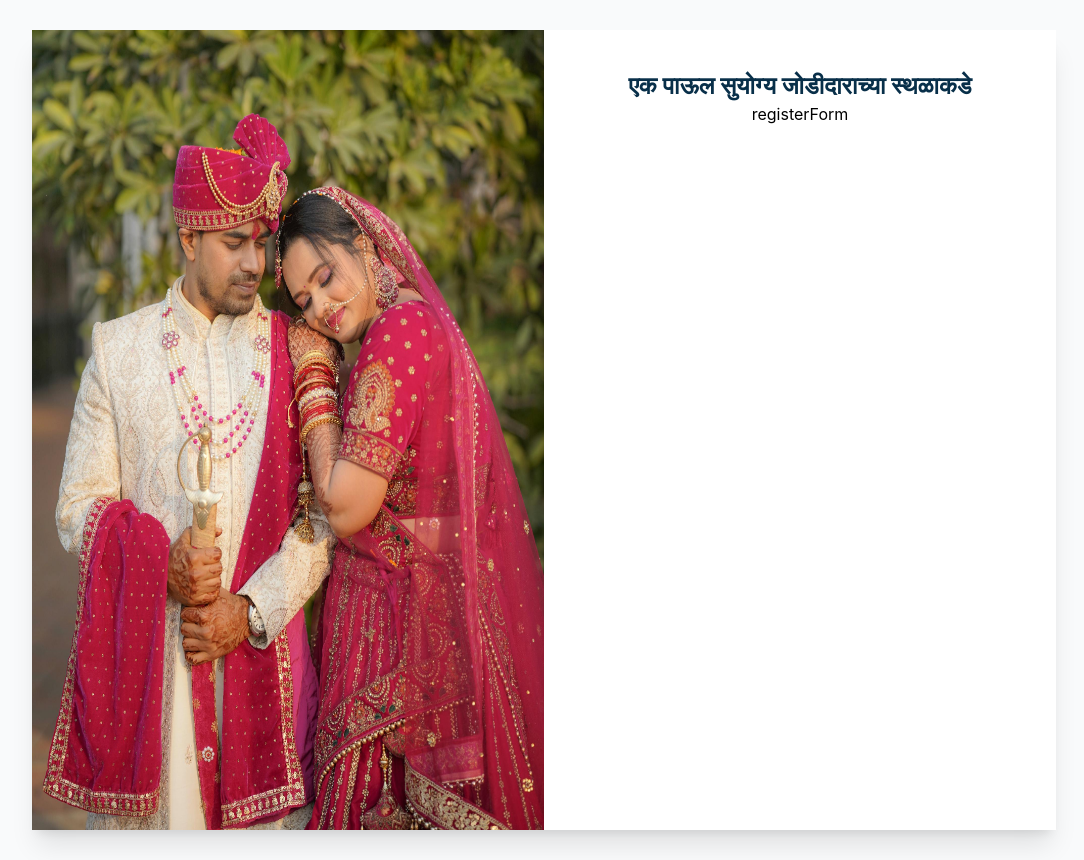
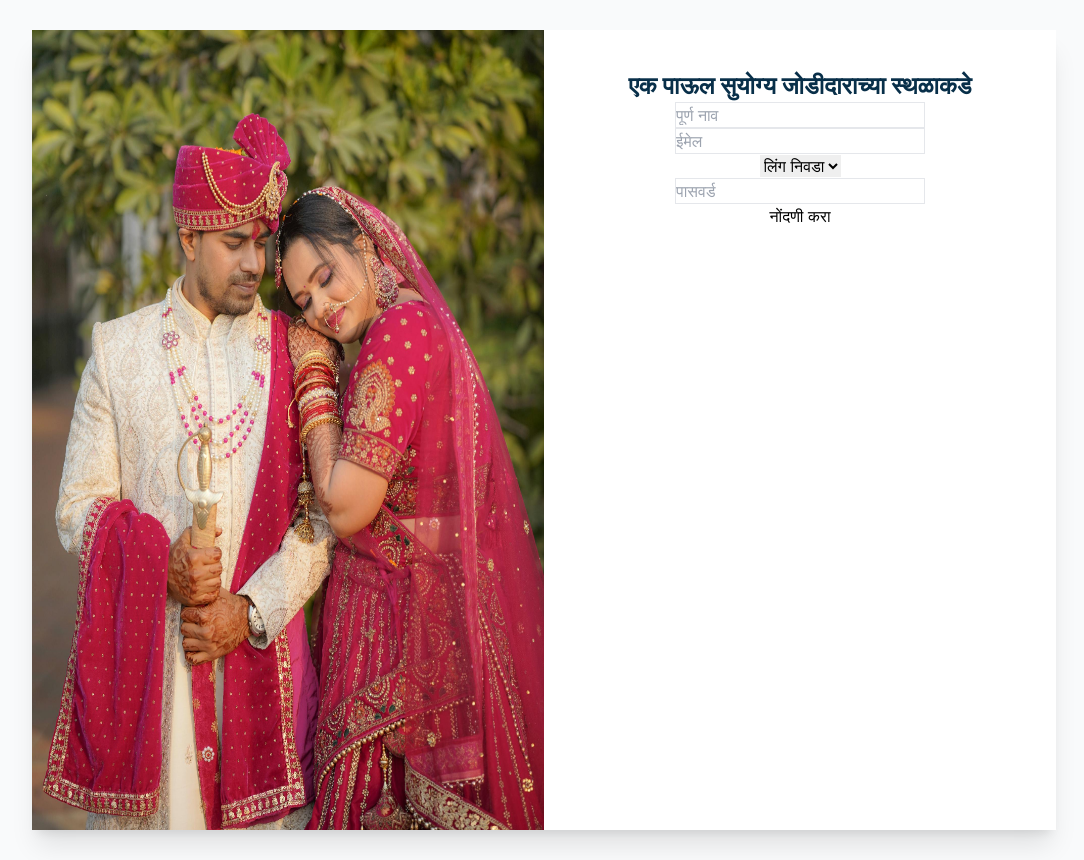
Before and after one commit to Increditex-Software-Solutions-Pvt-Ltd/new_BurudBandhan, a React (Create React App) app in the folder frontend/: page /register in a window 1280 px wide. Shown: the whole page, without its empty margins (96-1180 px from the left). Built offline with nearby package versions, Linux system fonts and the light colour scheme.

Commit message:
working on user registration. added registration form

```diff
--- a/frontend/src/Components/Register/RegisterForm.jsx
+++ b/frontend/src/Components/Register/RegisterForm.jsx
@@ -1,8 +1,82 @@
-import React from 'react'
+import React, { useState } from 'react'
+
+const iniUser = {
+  fullName:"",
+  email:"",
+  gender:"",
+  password:""
+}
 
 const RegisterForm = () => {
+  const [user, setUser] = useState(iniUser);
+
+  const handleChange = (e)=>{
+    const {name, value} = e.target;
+    setUser({...user, [name]:[value]});
+  }
+
+  const handleSubmit = ()=>{
+    // form submit logic here
+  }
+
   return (
-    <div>registerForm</div>
+    <div>
+      <form onSubmit={handleSubmit}>
+        <div>
+          <input
+          className='border'
+          placeholder='पूर्ण नाव'
+          type='text'
+          name='fullName'
+          value={user.fullName}
+          onChange={handleChange}
+          />
+        </div>
+
+        <div>
+          <input
+          className='border'
+          placeholder='ईमेल'
+          type="email"
+          name='email'
+          value={user.email}
+          onChange={handleChange}
+          />
+        </div>
+
+        <div>
+          <select
+          name='gender'
+          value={user.gender}
+          onChange={handleChange}
+          placeholder='लिंग निवडा' >
+            <option value="">लिंग निवडा</option>
+            <option value="male">पुरुष</option>
+            <option value="female">स्त्री</option>
+          </select>
+        </div>
+
+        <div>
+          <input
+          className='border'
+          placeholder='पासवर्ड'
+          type='password'
+          name='password'
+          value={user.password}
+          onChange={handleChange}
+          />
+        </div>
+
+        <div>
+          <input
+          type='submit'
+          value='नोंदणी करा'
+          />
+        </div>
+
+
+      </form>
+    </div>
   )
 }
 
--- a/frontend/src/Pages/Register.jsx
+++ b/frontend/src/Pages/Register.jsx
@@ -4,6 +4,7 @@ import RegisterForm from '../Components/Register/RegisterForm';
 
 
 const Register = () => {
+
   return (
     <div className='bg-gray-50 py-[30px]'>
       {/* register container */}
```
